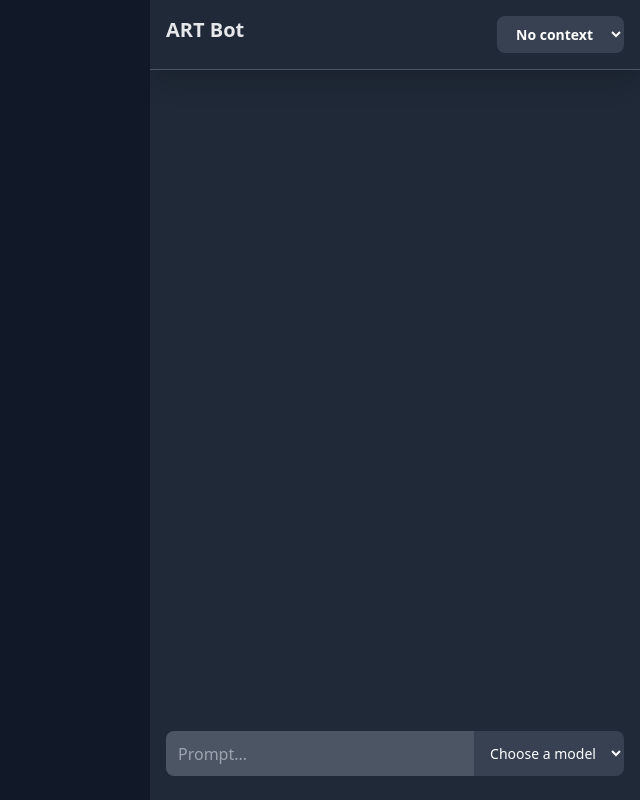
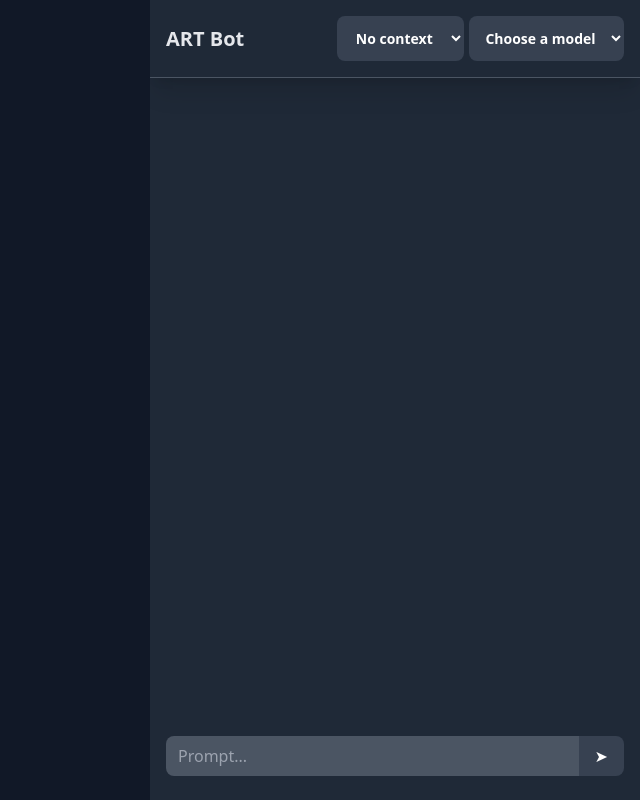
Before and after one commit to enzohideo/ARTBot, a website: page src/frontend/pages/main/index.html in a window 1280 px wide. Shown: the whole page, without its empty margins (640-1280 px from the left). Drawn offline with nearby package versions, Linux system fonts and the light colour scheme; files that its build step writes are made by us from their sources; files whose address does not match are found by name.

Commit message:
frontend: Move 'model selector' to topbar and add 'send button'

```diff
--- a/src/frontend/pages/main/index.html
+++ b/src/frontend/pages/main/index.html
@@ -30,19 +30,27 @@
       <div class="flex flex-1 flex-col bg-gray-800 overflow-hidden">
         <!-- Top bar -->
         <div
-          class="border-b text-xl border-gray-600 text-gray-200 font-bold flex px-4 py-4 flex-none shadow-xl"
+          class="border-b text-xl border-gray-600 text-gray-200 font-bold flex px-4 py-4 shadow-xl"
         >
-          <p>ART Bot</p>
+          <p class="my-auto">ART Bot</p>
           <form class="ml-auto">
             <select
               id="context"
-              class="rounded-lg bg-gray-700 text-gray-600 text-white text-sm text-center h-full p-2"
+              class="rounded-lg bg-gray-700 text-white text-sm text-center h-full p-2"
             >
               <option value="0" selected>No context</option>
               <option value="1">1 message</option>
               <option value="2">2 messages</option>
               <option value="3">3 messages</option>
               <option value="-1">All messages</option>
+            </select>
+            <select
+              id="model"
+              hx-get="/api/model"
+              hx-trigger="click once"
+              class="rounded-lg bg-gray-700 text-white text-sm text-center h-full p-3"
+            >
+              <option selected>Choose a model</option>
             </select>
           </form>
         </div>
@@ -54,11 +62,10 @@
         ></div>
         <!-- Chat messages -->
         <div class="px-6 flex-1 overflow-y-scroll" id="chat"></div>
-        <div class="pb-6 px-4 flex-none">
-          <div class="w-full inline-flex">
+        <div class="w-full inline-flex pb-6 px-4">
           <input
             type="text"
-              class="rounded-l-lg w-full disabled:bg-gray-700 bg-gray-600 disabled:text-gray-500 text-gray-200 focus:outline-none px-3"
+            class="rounded-l-lg w-full px-3 py-2 disabled:bg-gray-700 bg-gray-600 disabled:text-gray-500 text-gray-200 focus:outline-none"
             id="prompt"
             name="prompt"
             hx-post="/api/prompt"
@@ -73,17 +80,23 @@
             hx-disabled-elt="this"
             placeholder="Prompt..."
           />
-            <form class="ml-auto rounded-r-lg">
-              <select
-                id="model"
-                hx-get="/api/model"
-                hx-trigger="click once"
-                class="rounded-r-lg bg-gray-700 text-gray-600 text-white text-sm text-center h-full p-3"
+          <button
+            hx-post="/api/prompt"
+            id="send"
+            class="rounded-r-lg bg-gray-700 text-white px-4 text-center"
+            hx-include="#prompt"
+            hx-vals='js:{
+              model: document.getElementById("model").selectedOptions[0].value,
+              context: document.getElementById("context").selectedOptions[0].value
+            }'
+            hx-ext="json-enc"
+            hx-trigger="click"
+            hx-on::after-request='document.getElementById("prompt").value=""'
+            hx-swap="none"
+            hx-disabled-elt="this"
           >
-                <option selected>Choose a model</option>
-              </select>
-            </form>
-          </div>
+            ➤
+          </button>
         </div>
       </div>
     </div>
```
Also changed, not shown: src/frontend/style.css. Lines whose indentation alone changed are shown as unchanged.
